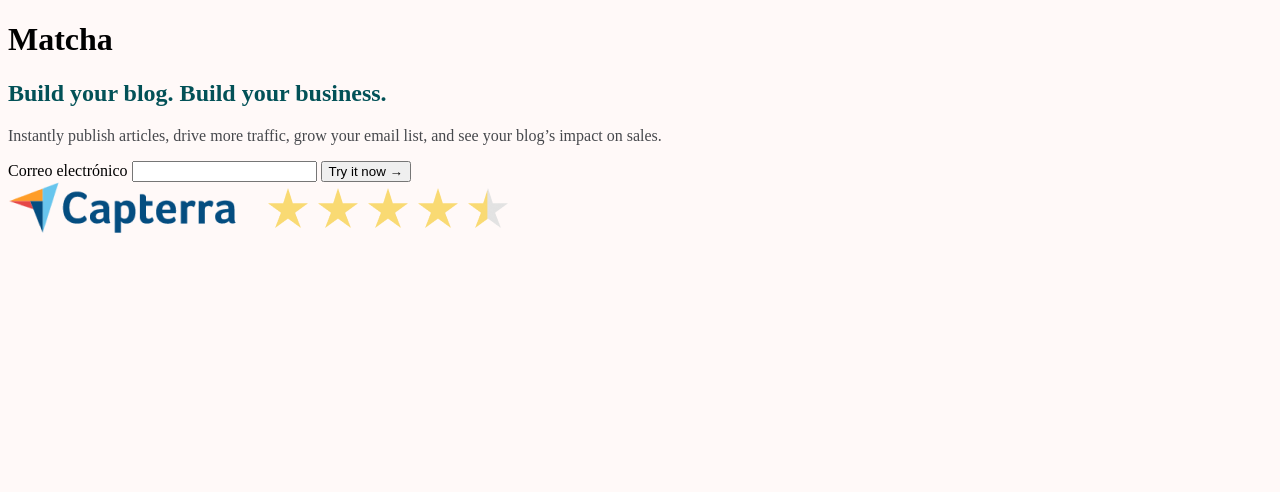
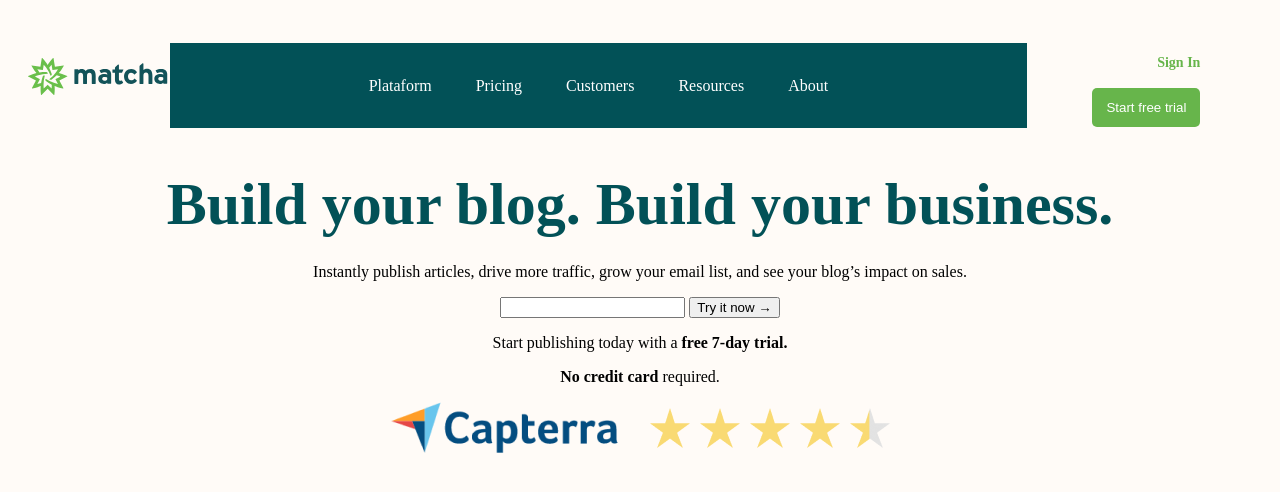
Before and after one commit to ugarciaglz/bedu-bootcamp, a plain HTML site: page index.html in a window 1280 px wide. Drawn offline with Linux system fonts and the light colour scheme.

Commit message:
barra de navegacion

```diff
--- a/css/styles.css
+++ b/css/styles.css
@@ -1,11 +1,92 @@
-h2 {
-    color: #025157;
-  }
+body{
+  font-family: "Alegreya", serif;
+  background-color: #fffbf7;
+}
 
-  p {
-    color: #46484c;
- }
+h1 {
+  color: #025157;
+  font-family: "Alegreya", serif;
+  font-size: 60px;
+  margin-bottom: 24px;
+}
 
- body{
-    background-color: #FFF9F8;
+.header {
+  margin-top: 40px;
+  margin-left: 20px;
+  margin-right: 20px;
+  font-size: 0;
 }
+
+.header > * {
+  display: inline-block;
+  font-size: 16px;
+  vertical-align: middle;
+  height: 100%;
+  line-height: 45px;
+}
+
+.logo > img {
+  height: 100%;
+}
+
+.actions button {
+  color: white;
+  background-color: #67b54b;
+  padding-left: 14px;
+  padding-right: 14px;
+  padding-top: 12px;
+  padding-bottom: 12px;
+  border: 0;
+  border-radius: 5px;
+}
+
+.navbar {
+  width: 70%;
+  text-align: center;
+  color: #025157;
+  font-weight: 500;
+}
+
+.actions {
+  width: 15%;
+  text-align: right;
+  font-size: 14px;
+
+}
+
+.actions > * {
+  margin-right: 10px;
+  margin-left: 10px;
+}
+
+.actions a {
+  text-decoration: none;
+  color: #67b54b;
+}
+
+.menu{
+  list-style: none;
+  padding: 0;
+  background: #025157;
+  margin: auto;
+}
+
+.menu li a{
+  text-decoration: none;
+  color: white;
+  padding: 20px;
+  display: block;
+}
+
+.menu li{
+  display: inline-block;
+  text-align: center;
+}
+
+.menu li a:hover{
+  background: #67b54b;
+}
+
+main {
+  text-align: center;
+}
--- a/index.html
+++ b/index.html
@@ -1,23 +1,41 @@
 <!DOCTYPE html>
 <html>
     <head>
-        <title>Welcome</title>
-        <link href="css/styles.css" type="text/css" rel="stylesheet">
+        <title>Matcha</title>
+        <link rel="stylesheet" type="text/css" href="css/styles.css"/>
     </head>
     <body>
-        <h1>Matcha</h1>
-        <h2>Build your blog. Build your business.</h2>
-        <p>Instantly publish articles, drive more traffic, grow your email list, and
-        see your blog’s impact on sales.</p>
+        <header class="header">
+            <a href="/" class= "logo">
+                <img src="images/logo.svg" alt="Matcha"/>
+            </a>
+            <nav class="navbar">
+                <ul class="menu">
+                    <li><a href="#">Plataform</a></li>
+                    <li><a href="#">Pricing</a></li>
+                    <li><a href="#">Customers</a></li>
+                    <li><a href="#">Resources</a></li>
+                    <li><a href="#">About</a></li>
+                </ul>
+            </nav>
+            <div class="actions">
+                <a href="#"><b>Sign In</b></a>
+                <button>Start free trial</button>
+            </div>
+        </header>
+        <main>
+            <h1>Build your blog. Build your business.</h1>
+            <p>Instantly publish articles, drive more traffic, grow your email list, and
+            see your blog’s impact on sales.</p>
         <form>
-            <label>
-                Correo electrónico
-                <input type="email"/>
+            <input type="email"/>
                 <button type="submit">
                     Try it now &rarr;
                 </button>
-            </label>
         </form>
-        <img src="images/capterra.png" alt="Capterra calificación de 4 estrellas y media">
+        <p> Start publishing today with a <strong>free 7-day trial.</strong></p>
+        <p><strong>No credit card</strong> required.</p>
+            <img src="images/capterra.png" alt="Capterra calificación de 4 estrellas y media">
+        </main>
     </body>
 </html>
```
Also changed, not shown: images/logo.svg (added).
